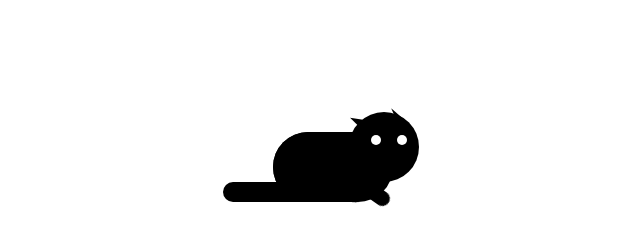
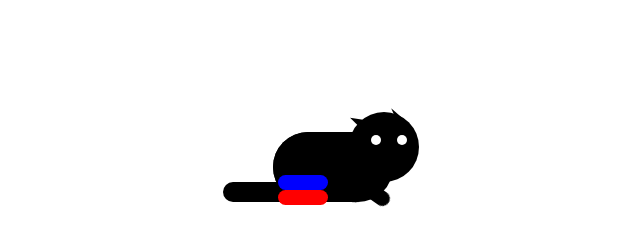
Before and after one commit to Raa78/top_homework_cat, a plain HTML site: page index.html in a window 1280 px wide. Shown: the whole page, without its empty margins (267-907 px from the left). Drawn offline with Linux system fonts and the light colour scheme.

Commit message:
correction_3 #29.05.2023

```diff
--- a/css/style.css
+++ b/css/style.css
@@ -88,6 +88,7 @@ body{
 @keyframes head_jump {
   100% {
     top: 0px;
+    transform: rotate(-30deg);
   }
 }
 
@@ -404,6 +405,38 @@ body{
  }
 
 
+.body .feet_left,
+.body .feet_right {
+  width: 50px;
+  height: 15px;
+  background: #000;
+  border-radius: 10px;
+
+  position: absolute;
+
+  bottom: -3px;
+  left: 5px;
+
+  z-index: 2;
+}
+
+.body .feet_left {
+  bottom: 12px;
+
+  background: blue;
+}
+
+.body .feet_right {
+
+  background: red;
+}
+
+
+
+
+
+
+
  /* tail */
 
 .cat .tail {
@@ -417,7 +450,7 @@ body{
   top: 82px;
 
   animation: tail 2s ease 2s,
-              tail_jump 1.5s linear var(--delay_tail_jump) forwards;
+            tail_jump 1.5s linear var(--delay_tail_jump) forwards;
 }
 
 @keyframes tail {
--- a/index.html
+++ b/index.html
@@ -36,6 +36,10 @@
         <div class="paw_left"></div>
         <div class="paw_right"></div>
       </div>
+      <div class="feets">
+        <div class="feet_left"></div>
+        <div class="feet_right"></div>
+      </div>
     </div>
 
     <div class="tail">
```
